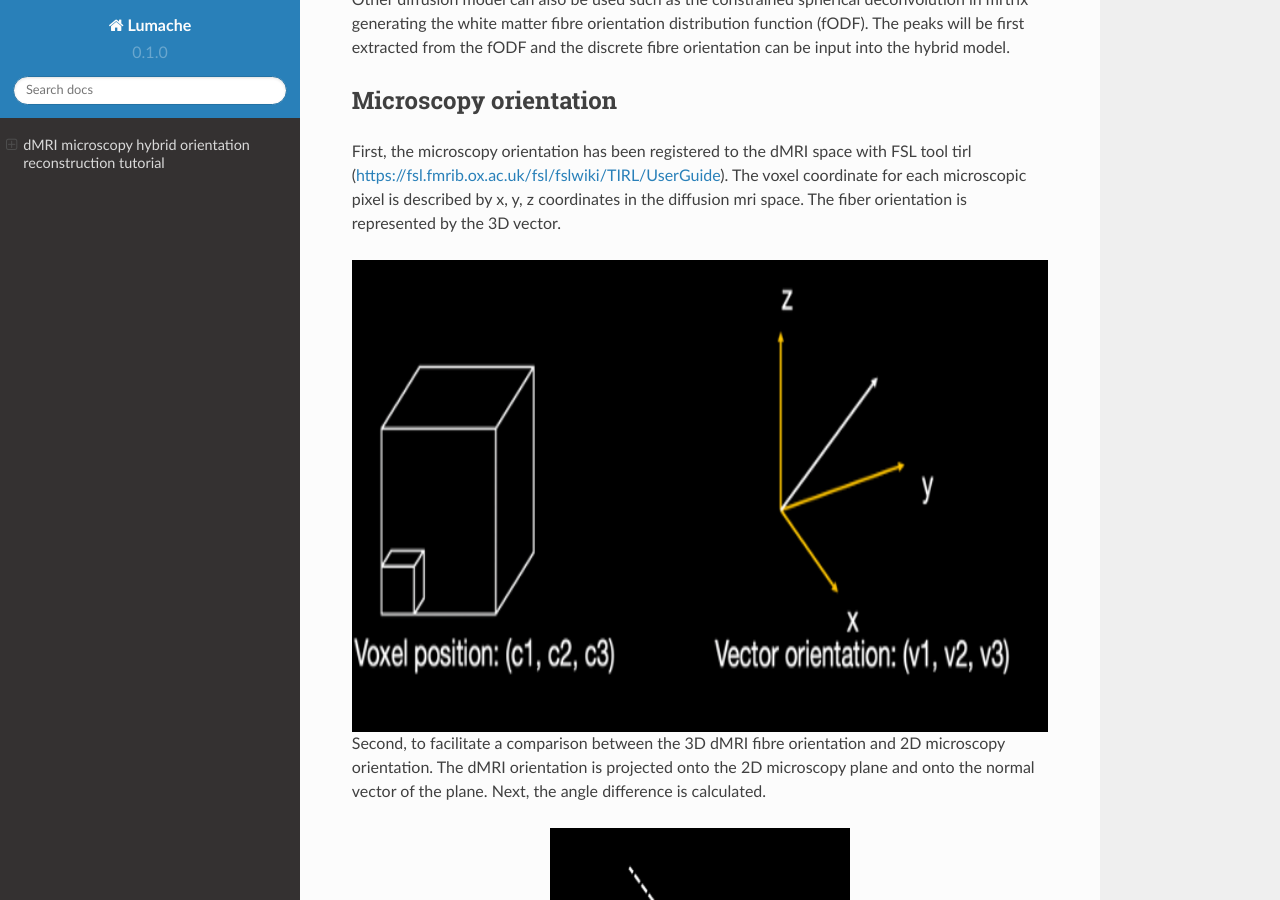
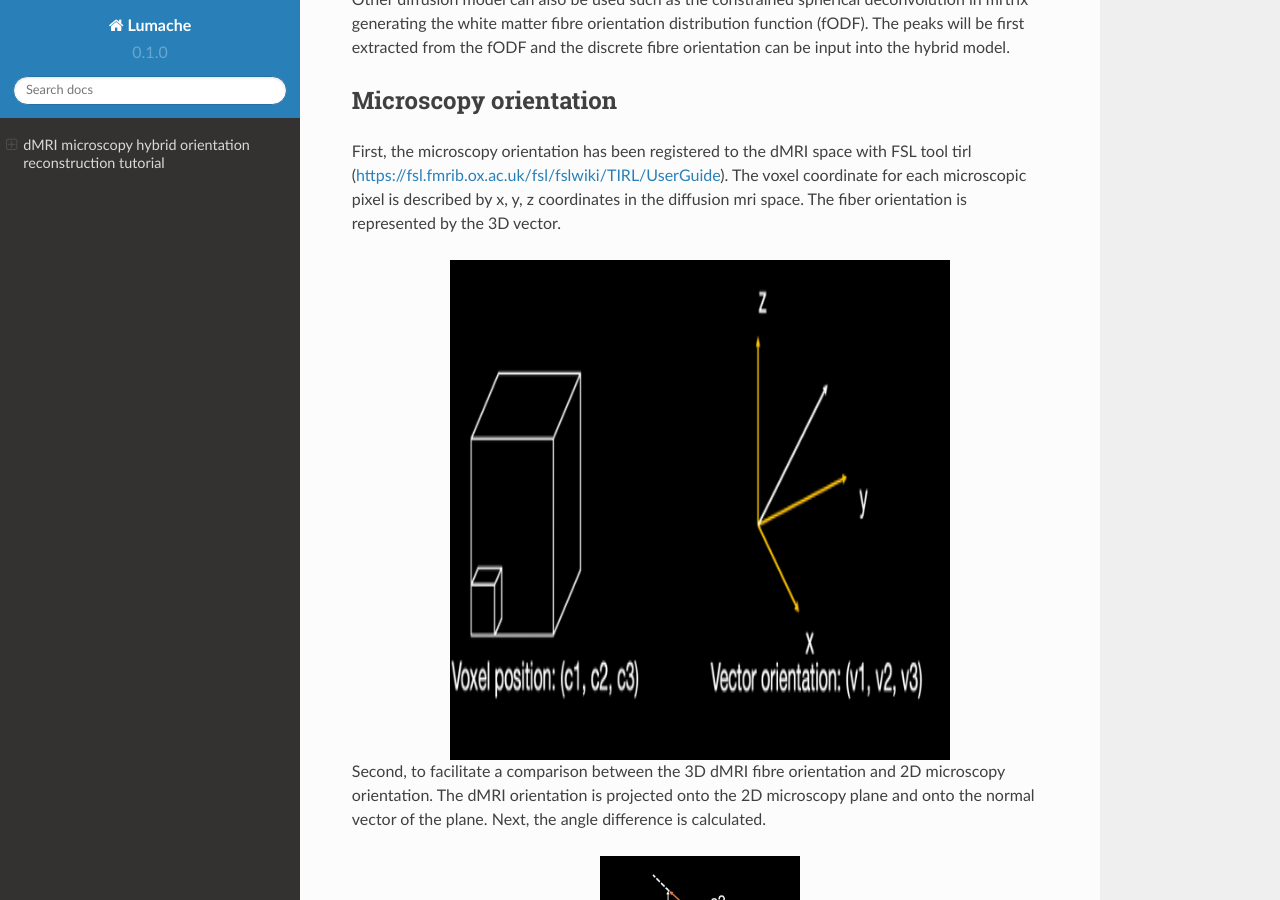
Before and after one commit to Silei-Silei/Hybrid_tractography_tutorial, a Sphinx documentation site: the page built from docs/source/index.rst, in a window 1280 px wide and 900 px high, scrolled down 553 px. Built offline with Sphinx 7.4.7 and the Read the Docs theme 2.0.0, drawn with Linux system fonts in a browser that asks for light colours.

Commit message:
Update index.rst

```diff
--- a/docs/source/index.rst
+++ b/docs/source/index.rst
@@ -23,14 +23,14 @@
 
 .. image:: ../images/fig1.jpg
   :width: 500px
-  :scale: 200%
+  :height: 500px
   :align: center
 
 Second, to facilitate a comparison between the 3D dMRI fibre orientation and 2D microscopy orientation. The dMRI orientation is projected onto the 2D microscopy plane and onto the normal vector of the plane. Next, the angle difference is calculated.
 
 .. image:: ../images/fig2.jpg
   :width: 200px
-  :scale: 150%
+  :height: 200px
   :align: center
 
 .. code-block:: matlab
@@ -52,7 +52,7 @@
 
 .. image:: ../images/fig3.jpg
   :width: 200px
-  :scale: 90%
+  :height: 500px
   :align: center
 
 .. code-block:: matlab
@@ -79,7 +79,7 @@
 
 .. image:: ../images/fig4.jpg
   :width: 200px
-  :scale: 90%
+  :height: 500px
   :align: center
 
 .. code-block:: matlab
```
